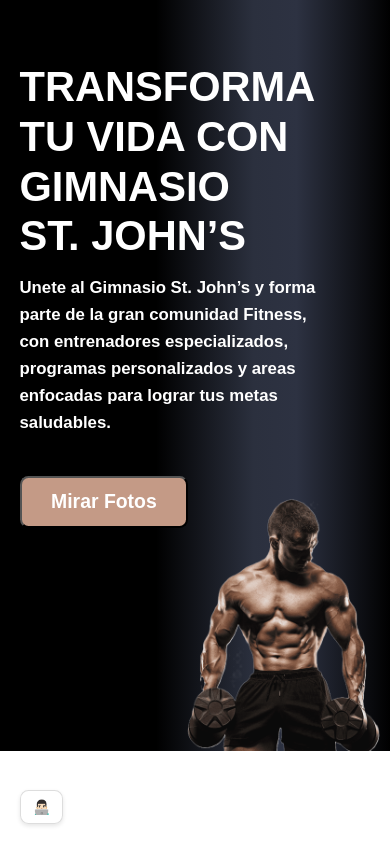
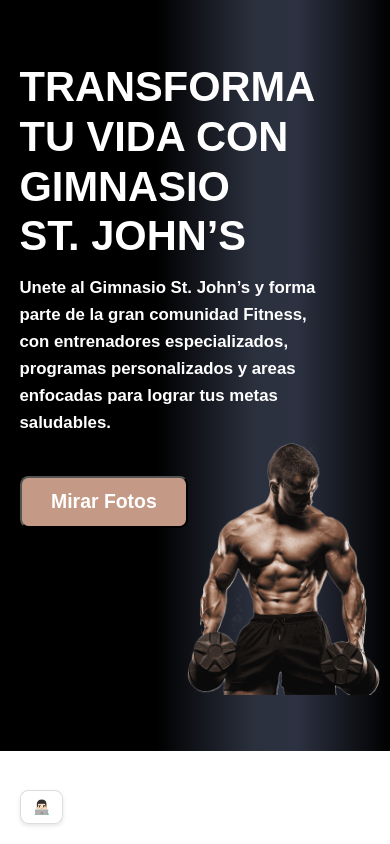
Before and after one commit to byQuesters/St-Johns-Gym, a Next.js app: page / in a window 390 px wide. Shown: the top 844 px of the page. Built offline with nearby package versions, Linux system fonts and the light colour scheme.

Commit message:
feat: photowelcome updated

```diff
--- a/public/css/responswelcome.css
+++ b/public/css/responswelcome.css
@@ -282,7 +282,8 @@ html, body {
       margin-top: 0vh;
       width: 55%;
       margin-left: 45%;
-      bottom: 11vh;
+      bottom: 0;
+      top: 52.5vh;
     }
     .header {
       display: none !important;
```
